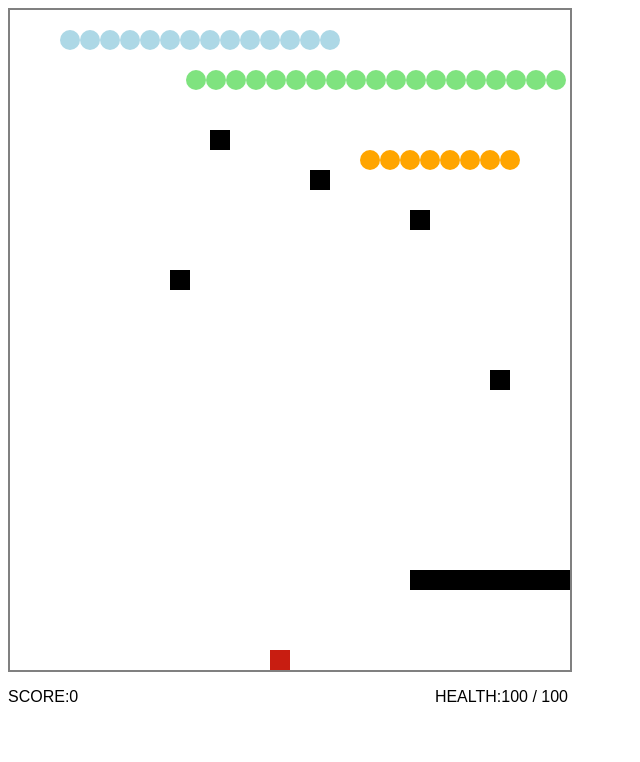
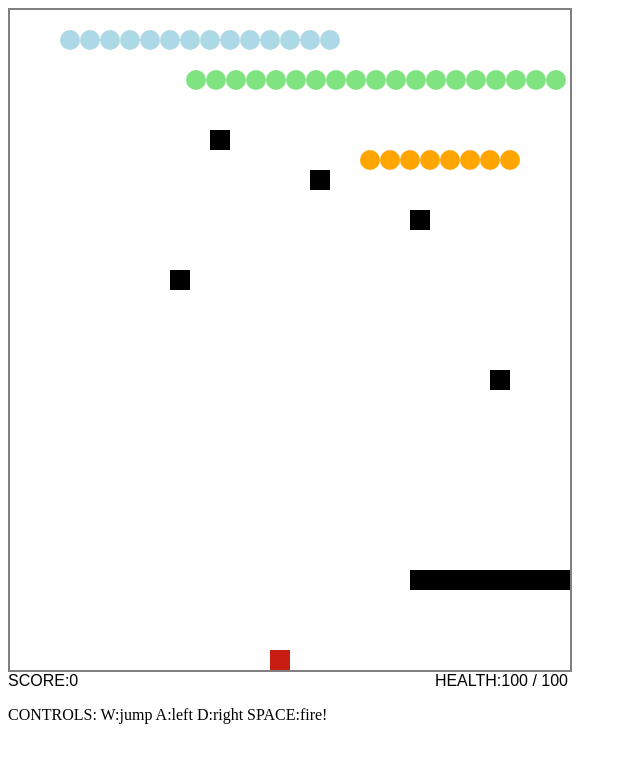
Before and after one commit to jeremyrrose/SNAKEJUMPER, a plain HTML site: page index.html in a window 1280 px wide. Shown: the whole page, without its empty margins (0-640 px from the left). Drawn offline with Linux system fonts and the light colour scheme.

Commit message:
added controls info

```diff
--- a/index.html
+++ b/index.html
@@ -16,5 +16,8 @@
                 <p id="health"></p>
             </div>
         </div>
+        <div class="controls">
+            <p>CONTROLS: W:jump A:left D:right SPACE:fire!</p>
+        </div>
     </body>
 </html>
--- a/style.css
+++ b/style.css
@@ -13,3 +13,8 @@ canvas {
 .info > div {
     display: flex;
 }
+
+.info p {
+    padding: 0;
+    margin: 0;
+}
```
